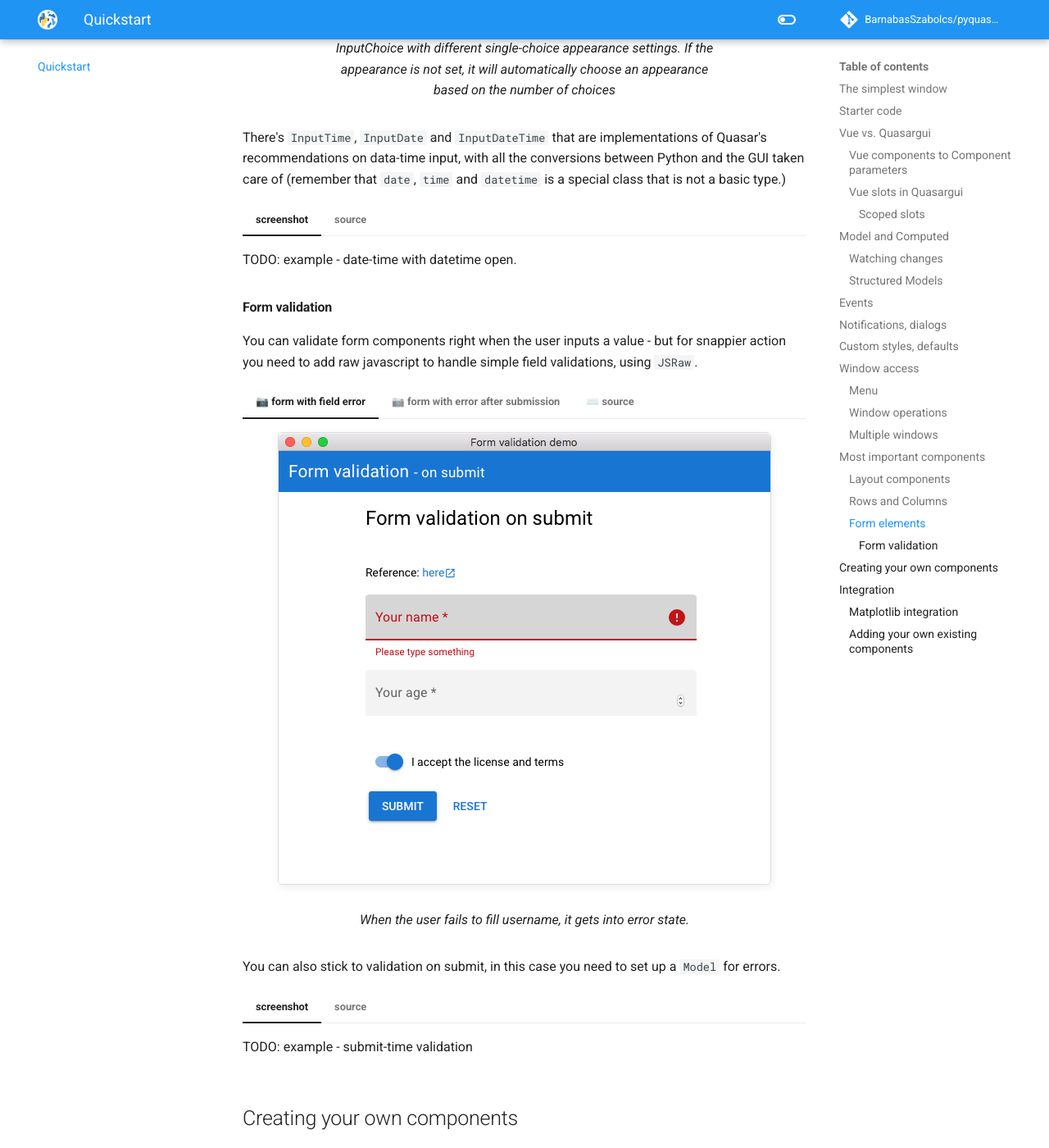
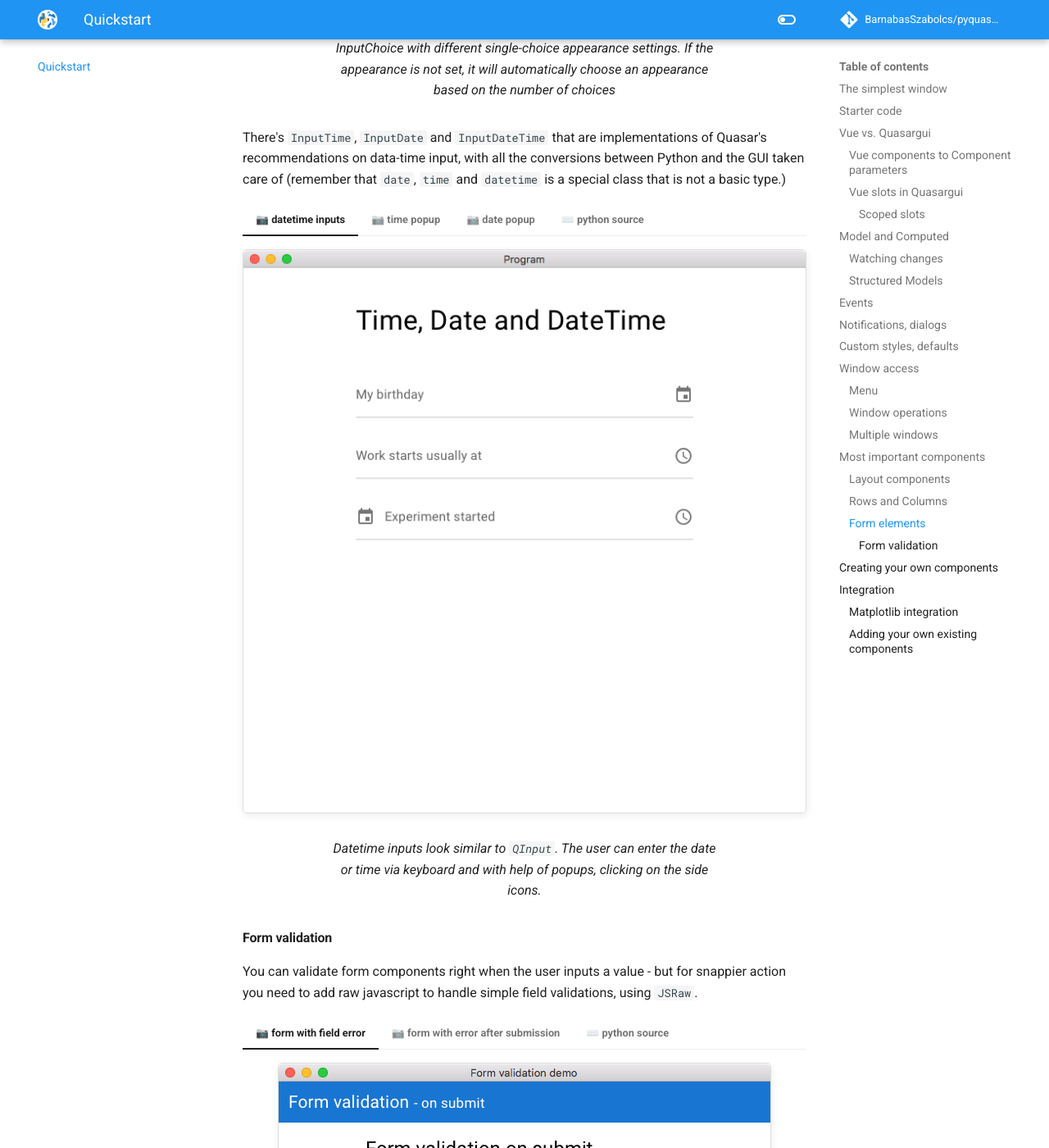
Before and after one commit to BarnabasSzabolcs/pyquasargui, an MkDocs documentation site: the page built from docs/quickstart.md, in a window 1280 px wide and 1400 px high, scrolled down 13735 px. Shown: the whole window at 82% size. Built offline with MkDocs 1.6.1 and Material for MkDocs 9.7.7, drawn with Linux system fonts in a browser that asks for light colours; a script that is not in the unit is left out; comment, search, counter and statistics services are not loaded; some of the changed text lies outside the part shown.

Commit message:
adds examples

````diff
--- a/docs/quickstart.md
+++ b/docs/quickstart.md
@@ -437,18 +437,40 @@
     </figcaption>
     </figure>
 
-=== "⌨️ source"
+=== "⌨️ python source"
     ```python
     {!examples/form_input_choice.py!}
     ```
 
 There's `InputTime`, `InputDate` and `InputDateTime` that are implementations of Quasar's recommendations on data-time input, with all the conversions between Python and the GUI taken care of (remember that `date`, `time` and `datetime` is a special class that is not a basic type.)
 
-=== "screenshot"
-    TODO: example - date-time with datetime open.
+=== "📷 datetime inputs"
+    <figure>
+    ![Form_datetime](assets/screenshots/form_datetime.png#screenshot)
+    <figcaption>
+    Datetime inputs look similar to `QInput`. The user can enter the date or time via keyboard and with help of popups, clicking on the side icons.
+    </figcaption>
+    </figure>
 
-=== "source"
+=== "📷 time popup"
+    <figure>
+    ![Form_datetime-time](assets/screenshots/form_datetime-time.png#screenshot)
+    <figcaption>
+    When the user click on the clock symbol, a time picker pops up.
+    </figcaption>
+    </figure>
+
+=== "📷 date popup"
+    <figure>
+    ![Form_datetime-date](assets/screenshots/form_datetime-date.png#screenshot)
+    <figcaption>
+    When the user click on the calendar symbol, a date picker pops up.
+    </figcaption>
+    </figure>
+
+=== "⌨️ python source"
     ```python
+    {!examples/form_datetime.py!}
     ```
 
 #### Form validation
@@ -471,19 +493,13 @@
     </figcaption>
     </figure>
 
-=== "⌨️ source"
+=== "⌨️ python source"
     ```python
     {!examples/form_validation.py!}
     ```
 
 You can also stick to validation on submit, in this case you need to set up a `Model` for errors.
 
-=== "screenshot"
-    TODO: example - submit-time validation
-
-=== "source"
-    ```python
-    ```
 
 ## Creating your own components
 
@@ -498,11 +514,27 @@
 
 ### Matplotlib integration
 
-=== "screenshot"
-    TODO: example - matplotlib integration
+=== "📷 png figure output"
+    <figure>
+    ![Matplotlib_figure-png](assets/screenshots/matplotlib_figure-png.png#screenshot)
+    <figcaption>
+    Quick financial simulation with matplotlib.
+    This window makes it possible to quickly check out the model for different parameters.
+    </figcaption>
+    </figure>
 
-=== "source"
+=== "📷 interactive figure - zoomed in"
+    <figure>
+    ![Matplotlib_figure-interactive](assets/screenshots/matplotlib_figure-interactive.png#screenshot)
+    <figcaption>
+    Quick financial simulation with matplotlib.
+    This window makes it possible to quickly check out the model for different parameters.
+    </figcaption>
+    </figure>
+
+=== "⌨️ python source"
     ```python
+    {!examples/matplotlib_figure.py!}
     ```
 
 ### Adding your own existing components
````
Also changed, not shown: docs/assets/screenshots/form_datetime-date.png (added), docs/assets/screenshots/form_datetime-time.png (added), docs/assets/screenshots/form_datetime.png (added), docs/assets/screenshots/matplotlib_figure-interactive.png (added), docs/assets/screenshots/matplotlib_figure-png.png (added), 2 other files.
